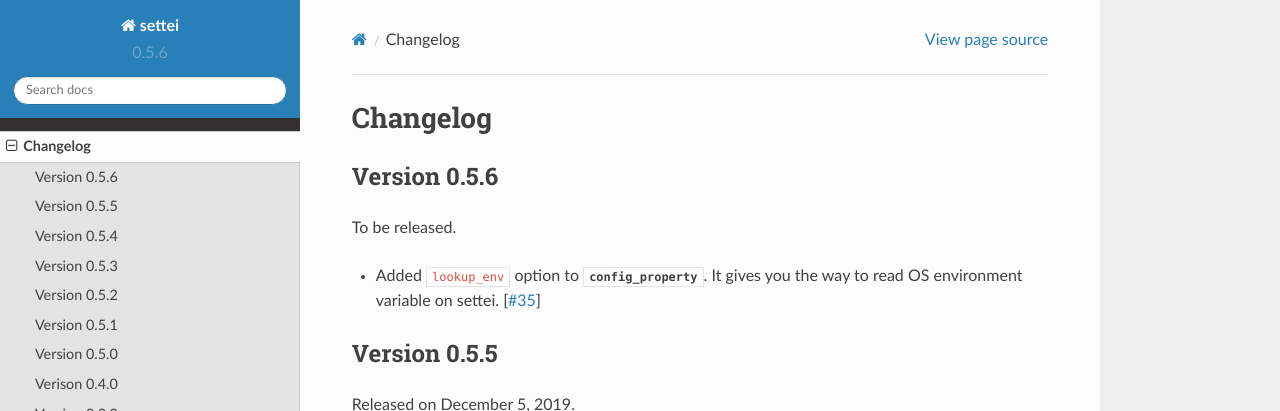
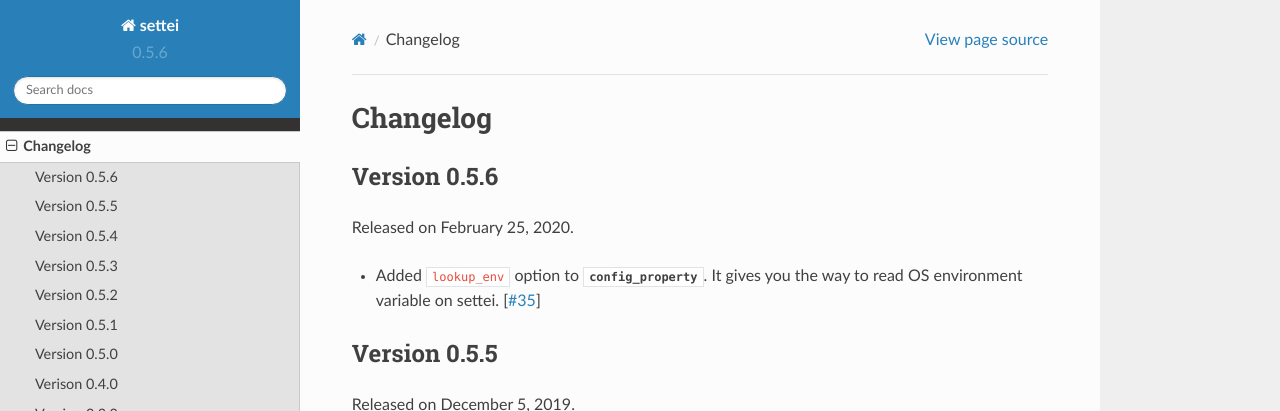
Before and after one commit to spoqa/settei, a Sphinx documentation site: the page built from docs/changes.rst, in a window 1280 px wide and 900 px high. Shown: the top 411 px of the window. Built offline with Sphinx 7.4.7 and the Read the Docs theme 2.0.0, drawn with Linux system fonts in a browser that asks for light colours.

Commit message:
Release 0.5.6

```diff
--- a/docs/changes.rst
+++ b/docs/changes.rst
@@ -4,7 +4,7 @@
 Version 0.5.6
 -------------
 
-To be released.
+Released on February 25, 2020.
 
 - Added ``lookup_env`` option to :class:`~settei.base.config_property`.
   It gives you the way to read OS environment variable on settei. [`#35`_]
```
